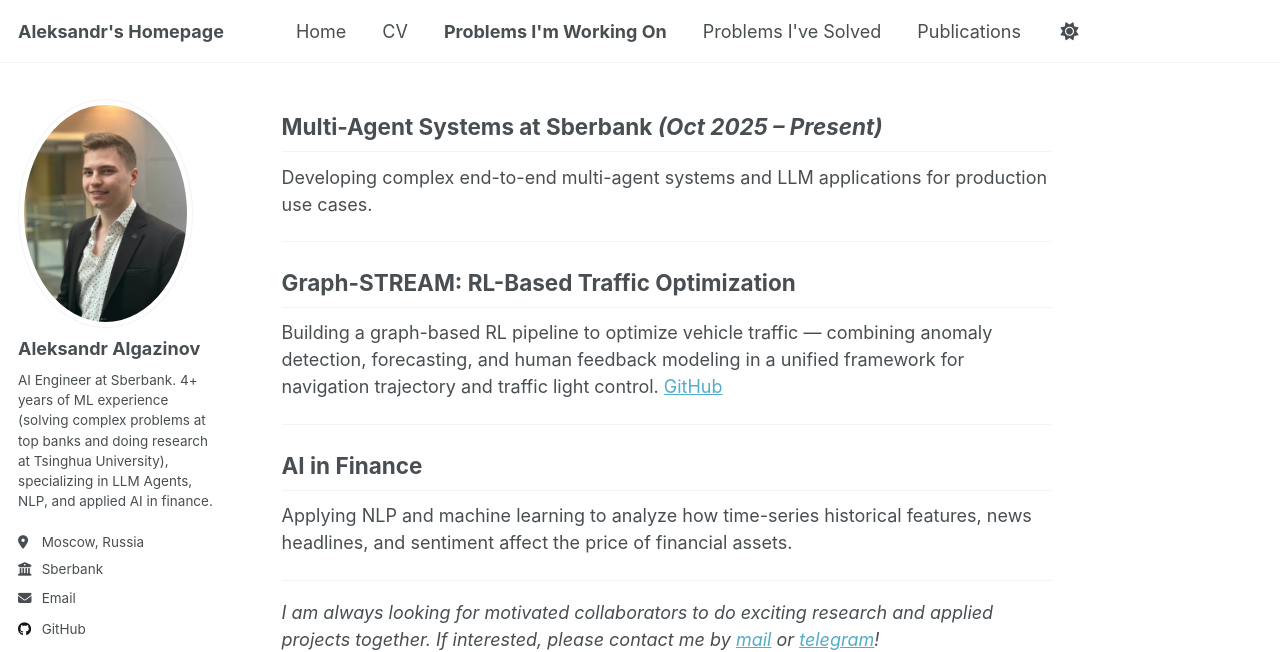
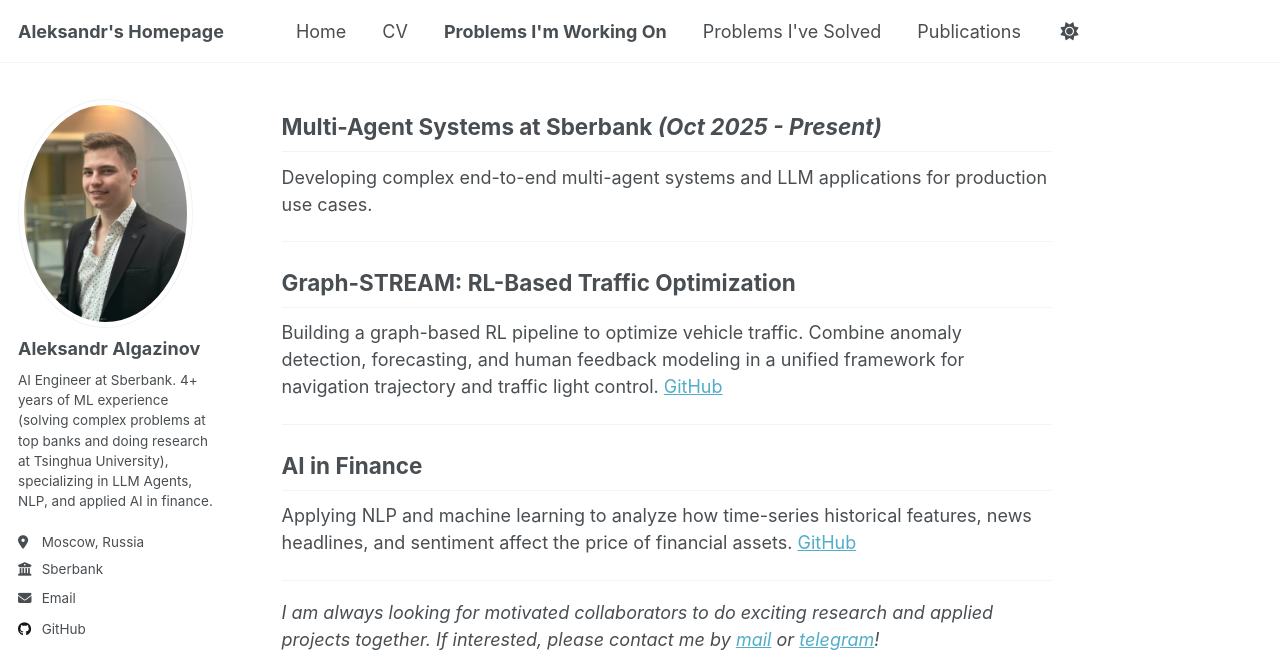
Before and after one commit to AlgazinovAleksandr/AlgazinovAleksandr.github.io, a Jekyll site: the page built from _pages/current_projects.md, in a window 1280 px wide and 956 px high. Shown: the top 652 px of the window. Built offline with Jekyll 4.4.1, drawn with Linux system fonts in a browser that asks for light colours; some web fonts are replaced.

```diff
--- a/_pages/current_projects.md
+++ b/_pages/current_projects.md
@@ -4,7 +4,7 @@ title: ""
 author_profile: true
 ---
 
-## Multi-Agent Systems at Sberbank *(Oct 2025 – Present)*
+## Multi-Agent Systems at Sberbank *(Oct 2025 - Present)*
 
 Developing complex end-to-end multi-agent systems and LLM applications for production use cases.
 
@@ -12,13 +12,13 @@ Developing complex end-to-end multi-agent systems and LLM applications for produ
 
 ## Graph-STREAM: RL-Based Traffic Optimization
 
-Building a graph-based RL pipeline to optimize vehicle traffic — combining anomaly detection, forecasting, and human feedback modeling in a unified framework for navigation trajectory and traffic light control. [GitHub](https://github.com/AlgazinovAleksandr/STREAM-RL)
+Building a graph-based RL pipeline to optimize vehicle traffic. Combine anomaly detection, forecasting, and human feedback modeling in a unified framework for navigation trajectory and traffic light control. [GitHub](https://github.com/AlgazinovAleksandr/STREAM-RL)
 
 ---
 
 ## AI in Finance
 
-Applying NLP and machine learning to analyze how time-series historical features, news headlines, and sentiment affect the price of financial assets.
+Applying NLP and machine learning to analyze how time-series historical features, news headlines, and sentiment affect the price of financial assets. [GitHub](https://github.com/AlgazinovAleksandr/ML4FinancialNews)
 
 ---
 
```
Also changed, not shown: _pages/about.md (+1 -1 lines), _pages/completed_projects.md (+1 -1 lines).
